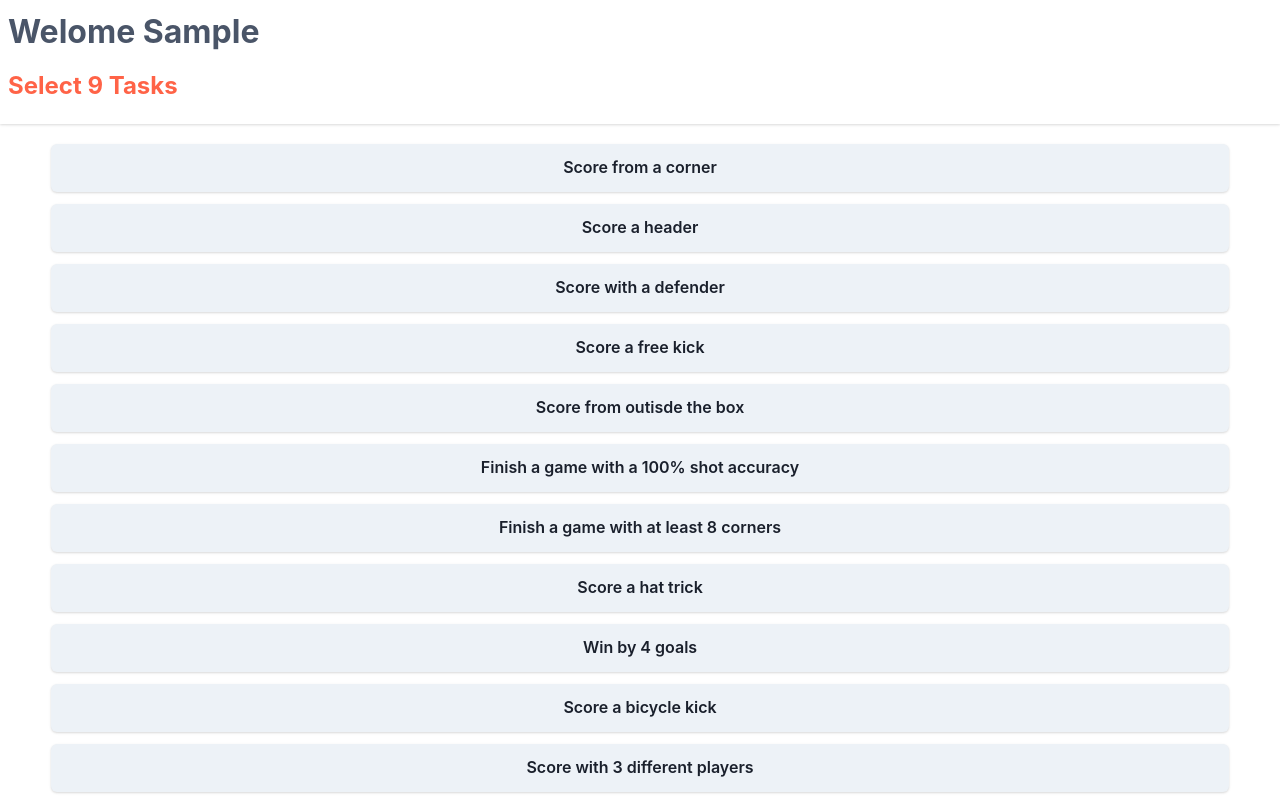
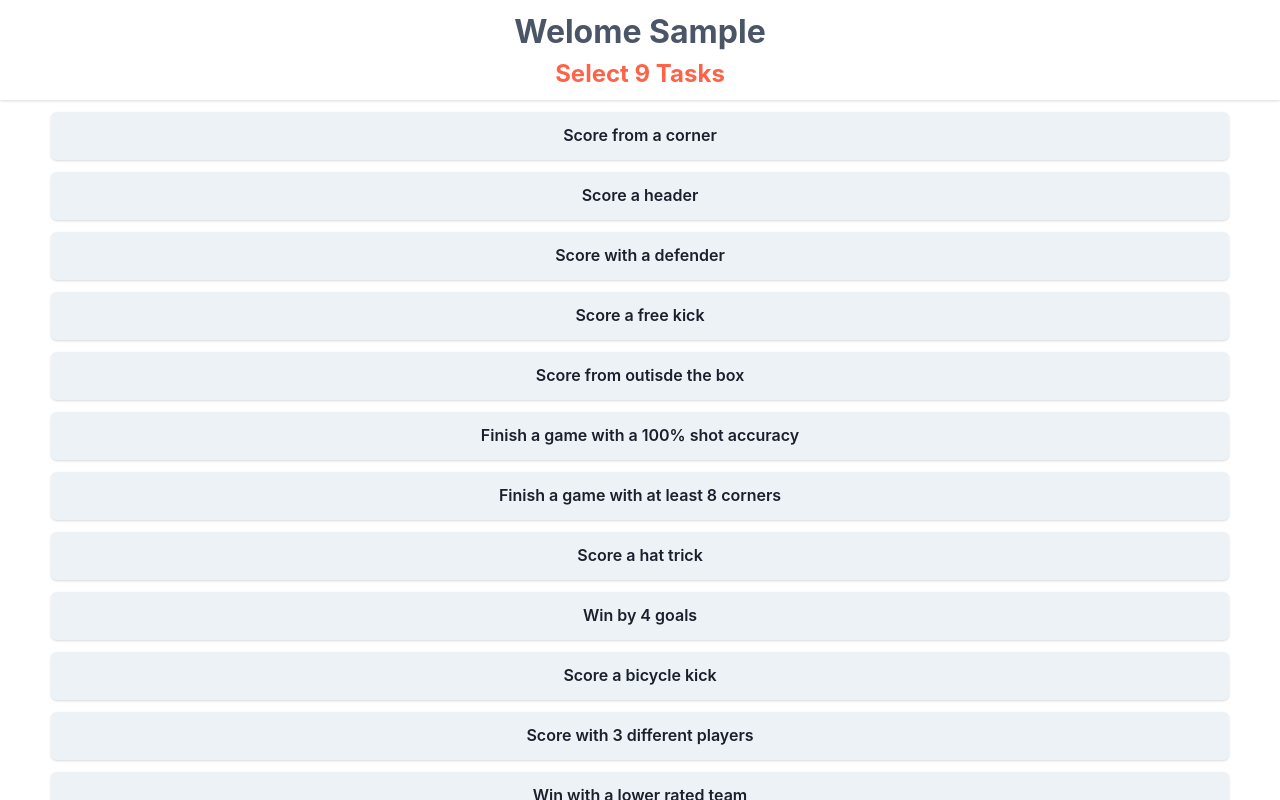
Before and after one commit to felix-odenhall/get-a-row, a React (Create React App) app: page / in a window 1280 px wide. Both pictures are taken after typing "Sample" into the empty fields and a click on the button "Add name". Shown: the top 800 px of the page. Built offline with nearby package versions, Linux system fonts and the light colour scheme.

Commit message:
styling startGame

```diff
--- a/src/components/StartGame/StartGame.tsx
+++ b/src/components/StartGame/StartGame.tsx
@@ -29,7 +29,7 @@ export const StartGame = () => {
   };
 
   return (
-    <main>
+    <section>
       <Box
         pos="fixed"
         w="100%"
@@ -38,11 +38,14 @@ export const StartGame = () => {
         zIndex={2}
         shadow="base"
         p="2"
+        display="flex"
+        flexDirection="column"
+        alignItems="center"
       >
         <Text color="gray.600" fontSize="2rem" fontWeight="bold">
           Welome {username}
         </Text>
-        <Box w="100%" my={2} py="1">
+
         {pickedTasks.length === 0 && (
           <Text color="tomato" fontSize="2xl" fontWeight="bold">
             Select 9 Tasks
@@ -67,10 +70,9 @@ export const StartGame = () => {
           </Button>
         )}
       </Box>
-      </Box>
-      <Box pt="36">
+      <Box py="28">
         <SelectTasks />
       </Box>
-    </main>
+    </section>
   );
 };
```
Lines whose indentation alone changed are shown as unchanged.
